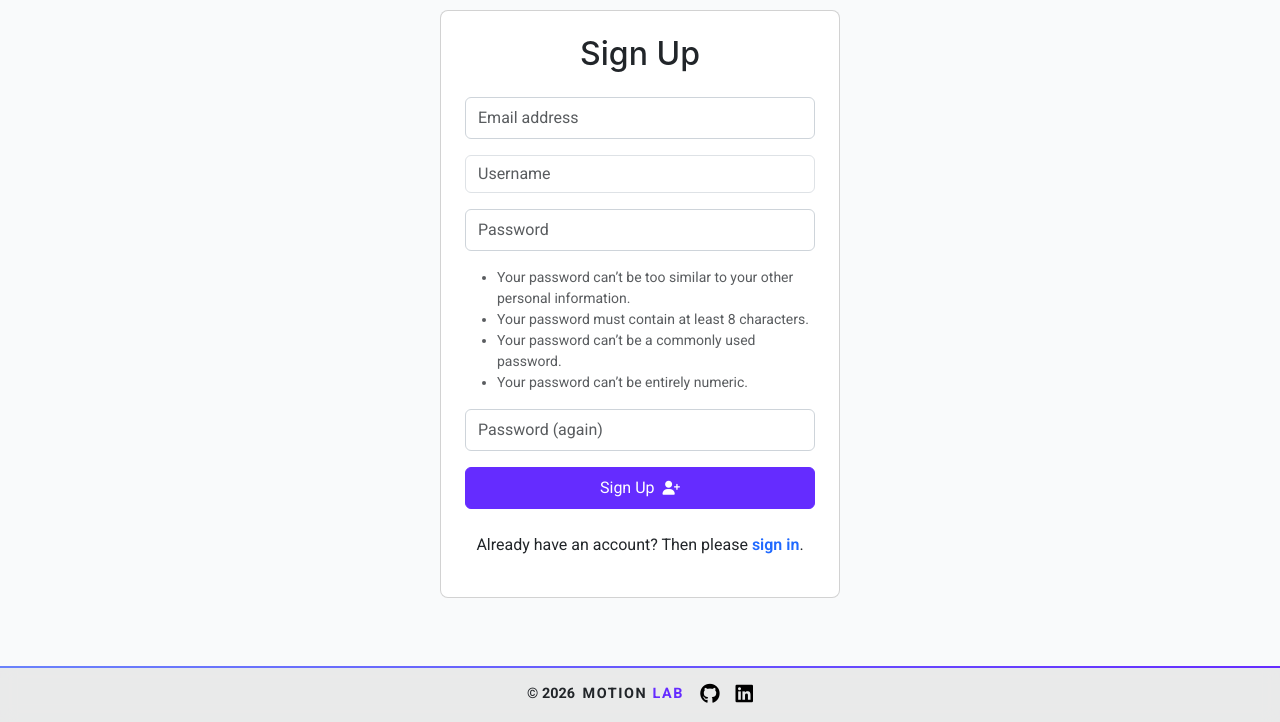
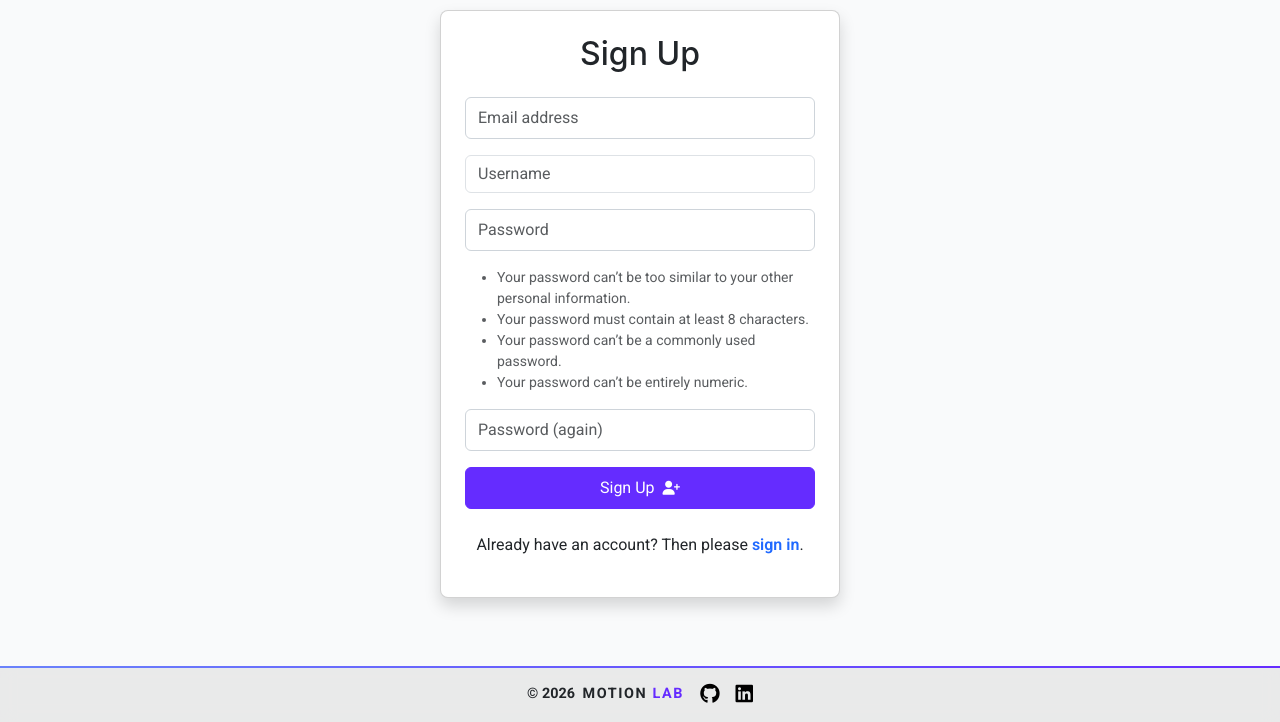
Before and after one commit to AlexThoma5/MP4_ecommerce, a Django app: page /accounts/signup/ in a window 1280 px wide. Shown: the part 78-800 px from the top of the page. Run offline with Django 4.2, Linux system fonts and the light colour scheme; parts of the project's set-up code (start-up, migrations or seed data) failed here and were passed over; some libraries are stand-ins or nearby versions.

Commit message:
Add missing shadow to signup card

```diff
--- a/templates/account/signup.html
+++ b/templates/account/signup.html
@@ -7,7 +7,7 @@
 {% endblock head_title %}
 {% block content %}
   <div class="d-flex justify-content-center align-items-center">
-    <div class="card rounded-3 p-4 mt-3 form-card">
+    <div class="card rounded-3 p-4 mt-3 form-card shadow">
       <h1 class="text-center mb-4 h2">{% trans "Sign Up" %}</h1>
       <form class="signup"
             id="signup_form"
```
